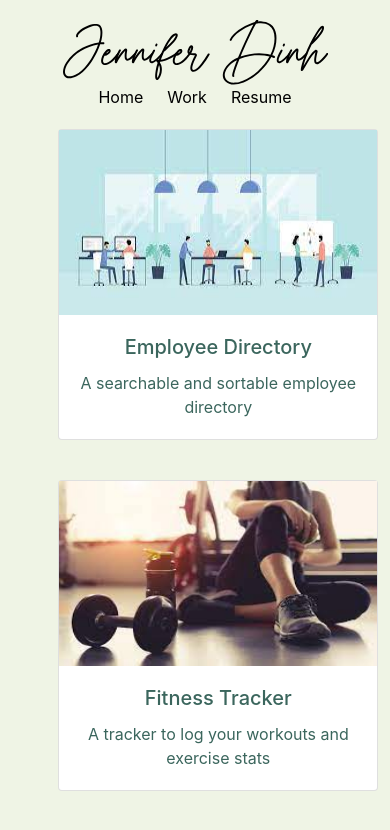
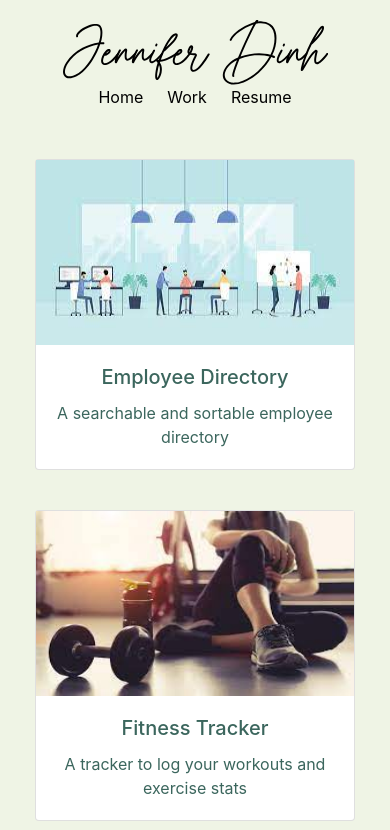
Before and after one commit to jdinh3/react-portfolio, a React (Create React App) app: page /work in a window 390 px wide. Shown: the top 830 px of the page. Built offline with nearby package versions, Linux system fonts and the light colour scheme.

Commit message:
card style updates

```diff
--- a/src/components/Card.css
+++ b/src/components/Card.css
@@ -29,8 +29,9 @@ a.projectBtn:hover{
   display: flex;
   flex-wrap: wrap;
   justify-content: center;
-  width: 94%;
   margin-left: 35px;
+  max-width: 1400px;
+  margin: 30px auto;
 }
 
 a.button {
@@ -52,9 +53,6 @@ a.button {
       width: 50%;
       display: block;
       margin-bottom: 20px;
-    }
-    .footer ul{
-      width:50%;
     }
 }
 
```
